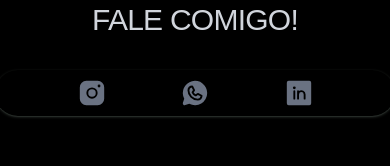
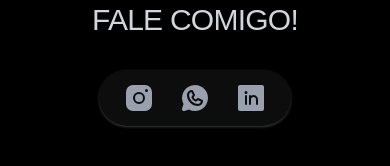
Before and after one commit to WilkerGw/Portfolio-front, a Next.js app: page / in a window 390 px wide. Shown: the part 3490-3656 px from the top of the page. Built offline with nearby package versions, Linux system fonts and the light colour scheme; a web font is replaced by a local one.

Commit message:
contato responsivo

```diff
--- a/src/components/ContactSection.tsx
+++ b/src/components/ContactSection.tsx
@@ -8,22 +8,52 @@ import Link from "next/link";
 
 const ContactSection = () => {
   return (
-    <section className="flex flex-col items-center justify-center w-full h-full gap-8 py-20">
+    <section className="flex flex-col items-center justify-center w-full gap-8 py-20">
       <h1 className="text-3xl tracking-tight md:text-4xl text-gray-300 font-special-gothic">
         FALE COMIGO!
       </h1>
-      <div className="flex itens-center justify-evenly p-2 rounded-l-4xl rounded-r-4xl shadow shadow-green-100/20 text-gray-500 w-100">
-        <Link href="https://www.instagram.com/dev.wilker/" target="_blank" className="hover:text-green-900">
-          <PiInstagramLogoFill size={30} className="cursor-pointer" />
+
+      {/* Container dos Ícones:
+        - Corrigido 'itens-center' para 'items-center'.
+        - Adicionado 'gap-x-6' para um espaçamento consistente entre os ícones.
+        - 'rounded-full' para uma forma de pílula perfeita.
+        - Padding ajustado para ser maior em telas médias (md:px-8).
+      */}
+      <div className="flex items-center justify-center gap-x-6 rounded-full bg-white/5 px-6 py-3 shadow shadow-green-100/20 text-gray-400 md:gap-x-8 md:px-8 md:py-4">
+
+        {/* Links Individuais:
+          - A propriedade 'size' foi removida dos ícones.
+          - Usamos classes do Tailwind ('h-8 w-8') para controlar o tamanho, permitindo responsividade.
+          - Em telas médias (md:), o tamanho dos ícones aumenta para 'h-9 w-9'.
+          - Adicionada uma transição suave no hover para a cor e a escala.
+        */}
+        <Link
+          href="https://www.instagram.com/dev.wilker/"
+          target="_blank"
+          aria-label="Instagram de Wilker Martins"
+          className="transition-all duration-300 hover:text-green-400 hover:scale-110"
+        >
+          <PiInstagramLogoFill className="h-8 w-8 md:h-9 md:w-9" />
         </Link>
-        <Link href="https://wa.me/5534993210534" target="_blank" className="hover:text-green-900">
-          <PiWhatsappLogoFill size={30} className="cursor-pointer" />
+
+        <Link
+          href="https://wa.me/5534993210534"
+          target="_blank"
+          aria-label="WhatsApp de Wilker Martins"
+          className="transition-all duration-300 hover:text-green-400 hover:scale-110"
+        >
+          <PiWhatsappLogoFill className="h-8 w-8 md:h-9 md:w-9" />
         </Link>
+
         <Link
           href="https://www.linkedin.com/in/wilker-martins-22238a370/"
-          target="_blank" className="hover:text-green-900">
-          <PiLinkedinLogoFill size={30} className="cursor-pointer" />
+          target="_blank"
+          aria-label="LinkedIn de Wilker Martins"
+          className="transition-all duration-300 hover:text-green-400 hover:scale-110"
+        >
+          <PiLinkedinLogoFill className="h-8 w-8 md:h-9 md:w-9" />
         </Link>
+
       </div>
     </section>
   );
```
